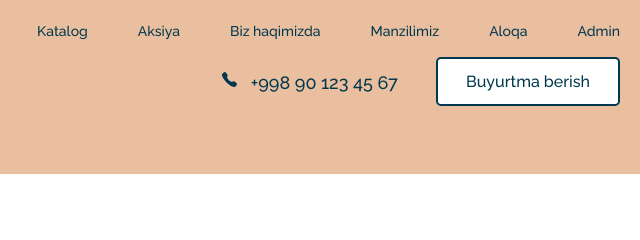
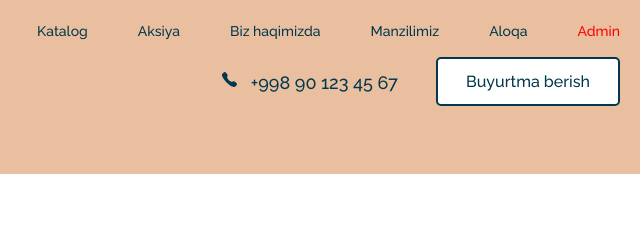
Before and after one commit to nurmuhammad9888/matras-index, a plain HTML site: page index.html in a window 1280 px wide. Shown: the top 240 px of the page, 640-1280 px from the left. Drawn offline with nearby package versions, Linux system fonts and the light colour scheme; no server answers.

Commit message:
Add new teg

```diff
--- a/css/main.css
+++ b/css/main.css
@@ -1371,6 +1371,9 @@ body{
     max-width: 625px;
     height: 401px;
 }
+.admin-link{
+    color: red;
+}
 
 @media screen and (min-width:768px){
     .logo{
--- a/index.html
+++ b/index.html
@@ -36,7 +36,7 @@
                                 <a class="headertop__link text-decoration-none" href="#">Aloqa</a>
                             </li>
                             <li class="headertop__item">
-                                <a class="headertop__link text-decoration-none" target="blank" href="https://matras-react.vercel.app/order">Admin</a>
+                                <a class="headertop__link text-decoration-none admin-link" target="blank" href="https://matras-react.vercel.app/order">Admin</a>
                             </li>
                             <li class="headertop__item-btn">
                                 <button class="headertop__btn d-block d-md-none" type="button">Buyurtma berish</button>
```
